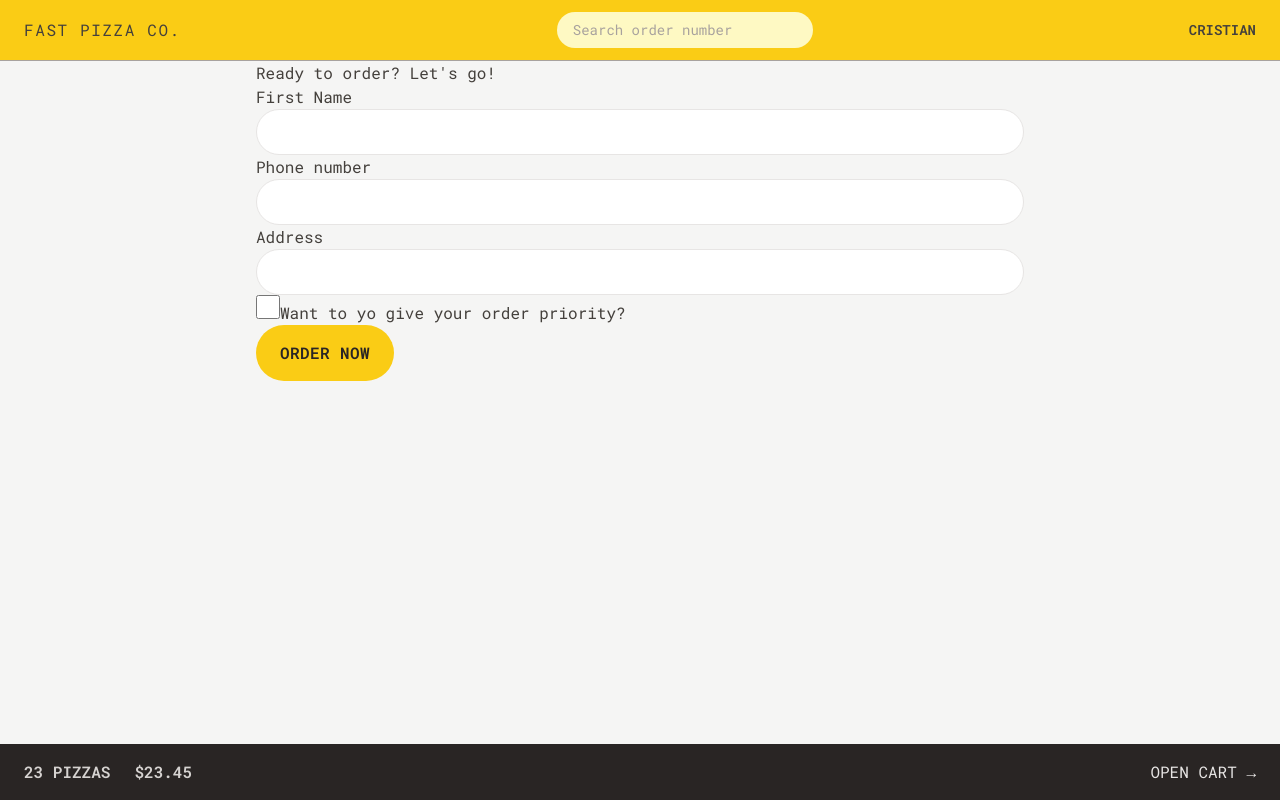
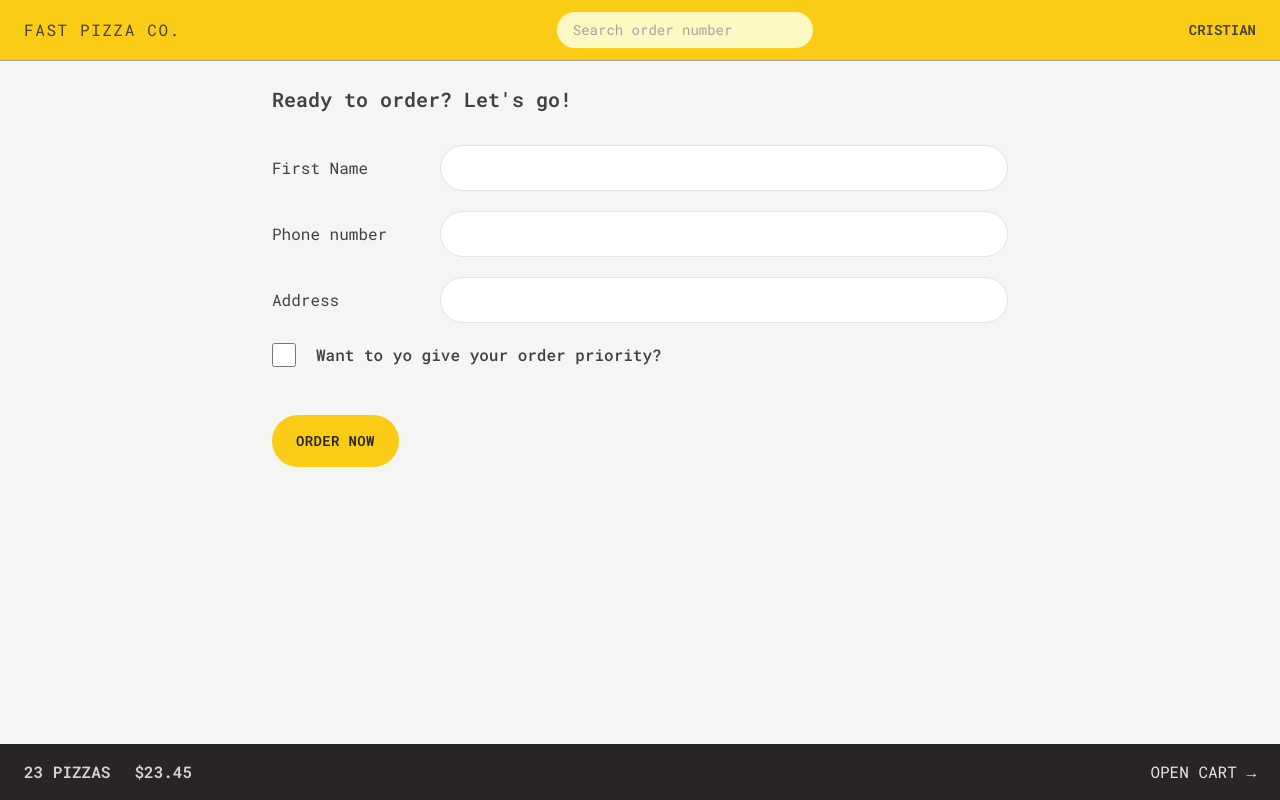
Before and after one commit to Cr1sti4n85/pizza-app, a React (Vite) app: page /order/new in a window 1280 px wide. Built offline with nearby package versions, Linux system fonts and the light colour scheme.

Commit message:
Style order form and and modify Button component

```diff
--- a/src/features/order/CreateOrder.jsx
+++ b/src/features/order/CreateOrder.jsx
@@ -43,32 +43,43 @@ function CreateOrder() {
   const cart = fakeCart;
 
   return (
-    <div>
-      <h2>Ready to order? Let&apos;s go!</h2>
+    <div className="px-4 py-6">
+      <h2 className="mb-8 text-xl font-semibold">
+        Ready to order? Let&apos;s go!
+      </h2>
       {/*Form component from react router */}
       {/* <Form method='POST' action="/order/new"> */}
       <Form method="POST">
-        <div>
-          <label>First Name</label>
-          <input className="input" type="text" name="customer" required />
+        <div className="mb-5 flex flex-col gap-2 sm:flex-row sm:items-center">
+          <label className="sm:basis-40">First Name</label>
+          <input className="input grow" type="text" name="customer" required />
         </div>
 
-        <div>
-          <label>Phone number</label>
-          <div>
-            <input className="input" type="tel" name="phone" required />
-          </div>
-          {formErrors?.phone && <p>{formErrors.phone}</p>}
-        </div>
-
-        <div>
-          <label>Address</label>
-          <div>
-            <input className="input" type="text" name="address" required />
+        <div className="mb-5 flex flex-col gap-2 sm:flex-row sm:items-center">
+          <label className="sm:basis-40">Phone number</label>
+          <div className="grow">
+            <input className="input w-full" type="tel" name="phone" required />
+            {formErrors?.phone && (
+              <p className="mt-2 rounded-md bg-red-100 p-2 text-xs text-red-700">
+                {formErrors.phone}
+              </p>
+            )}
           </div>
         </div>
 
-        <div>
+        <div className="mb-5 flex flex-col gap-2 sm:flex-row sm:items-center">
+          <label className="sm:basis-40">Address</label>
+          <div className="grow">
+            <input
+              className="input w-full"
+              type="text"
+              name="address"
+              required
+            />
+          </div>
+        </div>
+
+        <div className="mb-12 flex items-center gap-5">
           <input
             className="h-6 w-6 accent-yellow-400 focus:bg-yellow-300 focus:outline-none focus:ring focus:ring-yellow-300 focus:ring-offset-1"
             type="checkbox"
@@ -77,7 +88,9 @@ function CreateOrder() {
             // value={withPriority}
             // onChange={(e) => setWithPriority(e.target.checked)}
           />
-          <label htmlFor="priority">Want to yo give your order priority?</label>
+          <label htmlFor="priority" className="font-medium">
+            Want to yo give your order priority?
+          </label>
         </div>
 
         <div>
--- a/src/index.css
+++ b/src/index.css
@@ -4,7 +4,7 @@
 
 @layer components {
   .input {
-    @apply w-full rounded-full border border-stone-200 px-4 py-2 text-sm transition-all duration-300 placeholder:text-stone-400 focus:outline-none focus:ring focus:ring-yellow-400 md:px-6 md:py-3;
+    @apply rounded-full border border-stone-200 px-4 py-2 text-sm transition-all duration-300 placeholder:text-stone-400 focus:outline-none focus:ring focus:ring-yellow-400 md:px-6 md:py-3;
   }
 
   /* https://dev.to/afif/i-made-100-css-loaders-for-your-next-project-4eje */
--- a/src/ui/Button.jsx
+++ b/src/ui/Button.jsx
@@ -1,7 +1,7 @@
 import { Link } from "react-router-dom";
 
 function Button({ children, disabled, to, type }) {
-  const base = `inline-block rounded-full bg-yellow-400
+  const base = `inline-block text-sm rounded-full bg-yellow-400
           font-semibold uppercase tracking-wide text-stone-800 transition-colors
           duration-300 hover:bg-yellow-300 focus:bg-yellow-300 focus:outline-none
           focus:ring focus:ring-yellow-300 focus:ring-offset-2
@@ -9,7 +9,7 @@ function Button({ children, disabled, to, type }) {
   const styles = {
     primary: base + "px-4 py-3 md:px-6 sm:py-4",
     small: base + "px-4 py-2 md:px-5 md:py-2.5 text-xs",
-    secondary: `inline-block rounded-full border-2 border-stone-300
+    secondary: `inline-block text-sm rounded-full border-2 border-stone-300
           font-semibold uppercase tracking-wide text-stone-400 transition-colors
           duration-300 hover:bg-stone-300 hover:text-stone-800 focus:bg-stone-300 focus:outline-none
           focus:ring focus:ring-stone-200 focus:text-stone-800 focus:ring-offset-2
```
Also changed, not shown: index.html (+3 -2 lines).
